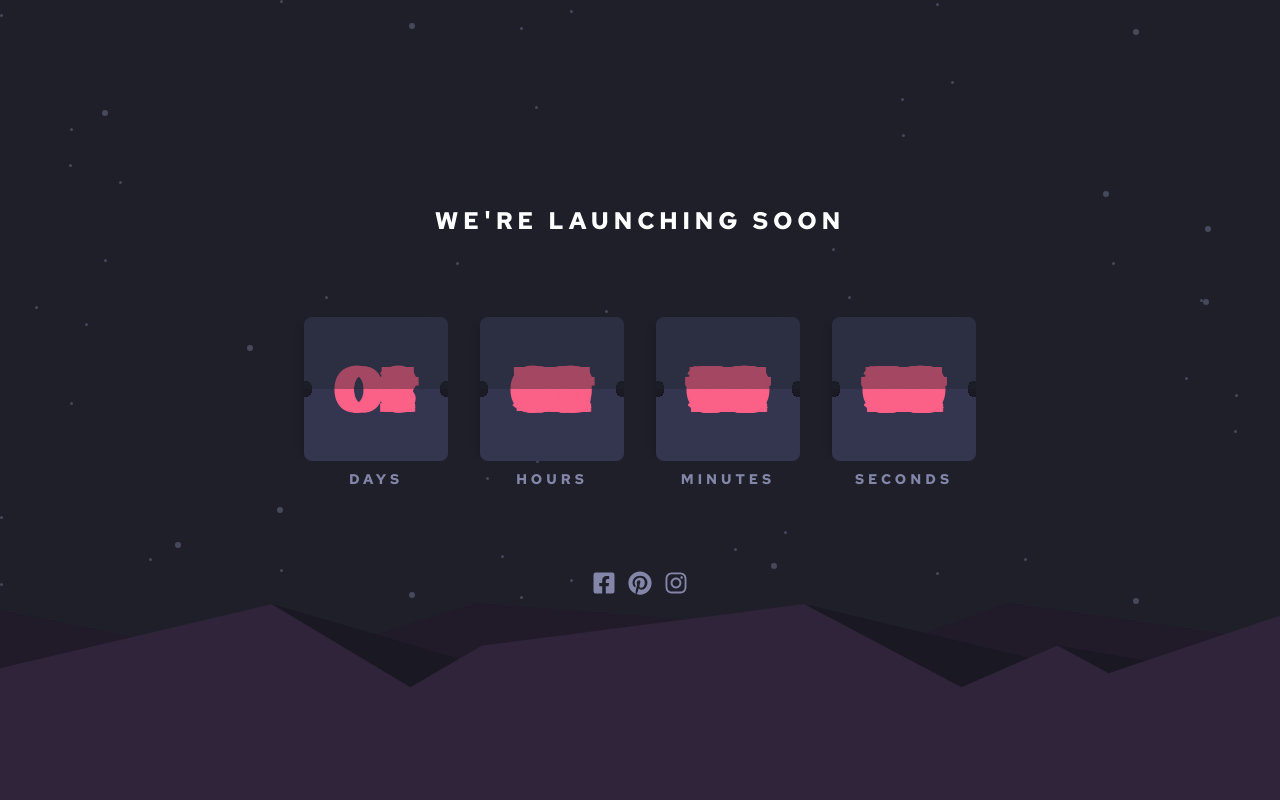
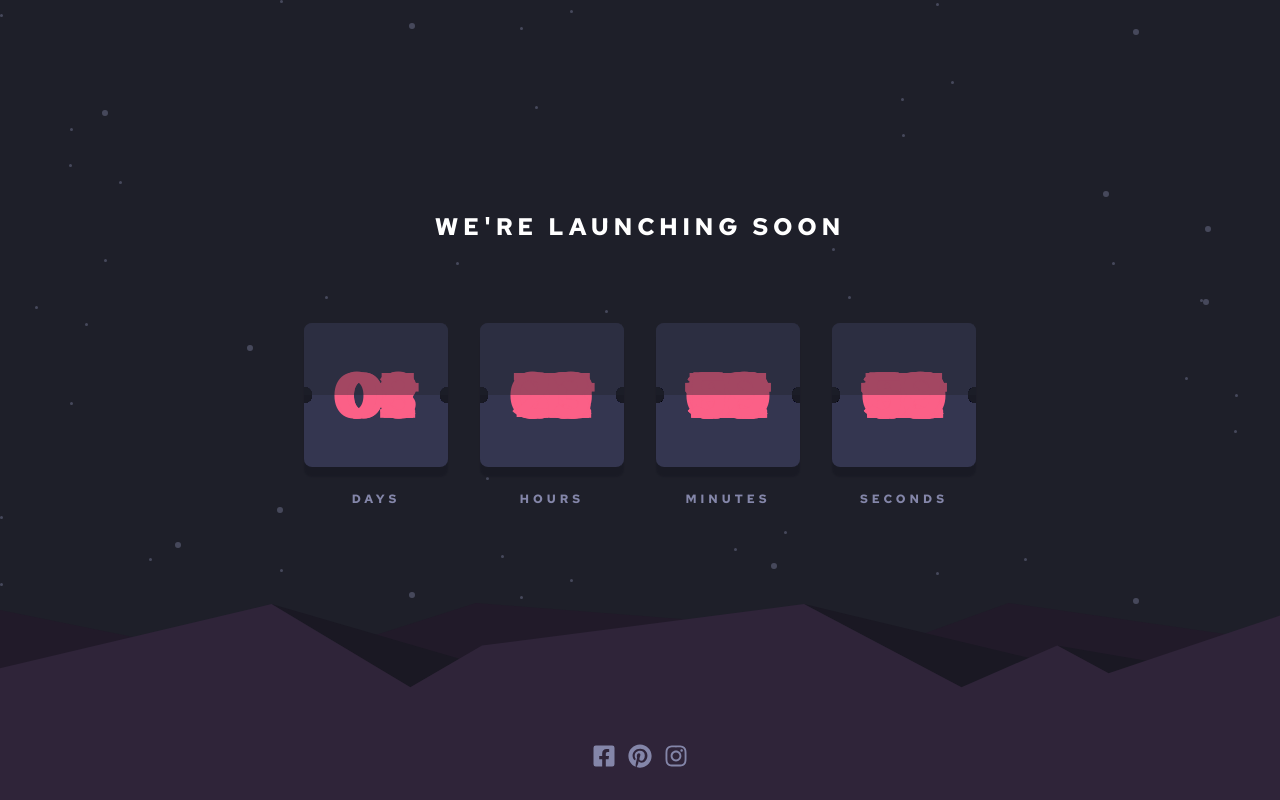
Before and after one commit to calebesg/countdown-timer, a React (Vite) app: page / in a window 1280 px wide. Built offline with nearby package versions, Linux system fonts and the light colour scheme.

Commit message:
styled page

```diff
--- a/src/App.tsx
+++ b/src/App.tsx
@@ -4,7 +4,7 @@ import SwiperCard from './components/SwiperCard'
 
 function App() {
   return (
-    <div className="h-screen flex flex-col items-center justify-center">
+    <div className="h-screen flex flex-col items-center justify-center relative">
       <h1 className="text-white text-2xl uppercase tracking-[0.3rem]">
         We're launching soon
       </h1>
@@ -16,7 +16,7 @@ function App() {
         <SwiperCard text="seconds" countSlides={59} intervalTime={0.1} />
       </main>
 
-      <footer className="flex gap-3">
+      <footer className="flex gap-3 absolute bottom-8">
         <SocialButton activeColor="blue">
           <FaFacebookSquare />
         </SocialButton>
--- a/src/components/SwiperCard.tsx
+++ b/src/components/SwiperCard.tsx
@@ -44,7 +44,7 @@ function SwiperCard({ intervalTime, countSlides, text }: ISwiperCardProps) {
   return (
     <div className="text-center">
       <Swiper
-        className="w-36 h-36 bg-darkBlue-600 rounded-lg rotate-90 overflow-hidden shadow-lg"
+        className="w-36 h-36 bg-darkBlue-600 rounded-lg rotate-90 overflow-hidden shadow-darkBorder"
         slidesPerView={1}
         onSlideChange={() => {}}
         modules={[EffectFlip]}
@@ -54,7 +54,7 @@ function SwiperCard({ intervalTime, countSlides, text }: ISwiperCardProps) {
         {/* <SlideAuto intervalTime={intervalTime} /> */}
         {renderItems()}
       </Swiper>
-      <span className="inline-block mt-2 uppercase text-darkBlue-400 text-sm tracking-[0.25rem]">
+      <span className="inline-block mt-6 uppercase text-darkBlue-400 text-xs tracking-[0.25rem]">
         {text}
       </span>
     </div>
--- a/tailwind.config.js
+++ b/tailwind.config.js
@@ -21,6 +21,9 @@ module.exports = {
         stars: 'url(./src/images/bg-stars.svg)',
         pattern: 'url(./src/images/pattern-hills.svg)',
       },
+      boxShadow: {
+        darkBorder: '10px 0px 2px 0px hsl(234, 17%, 12%)',
+      },
     },
   },
   plugins: [],
```
